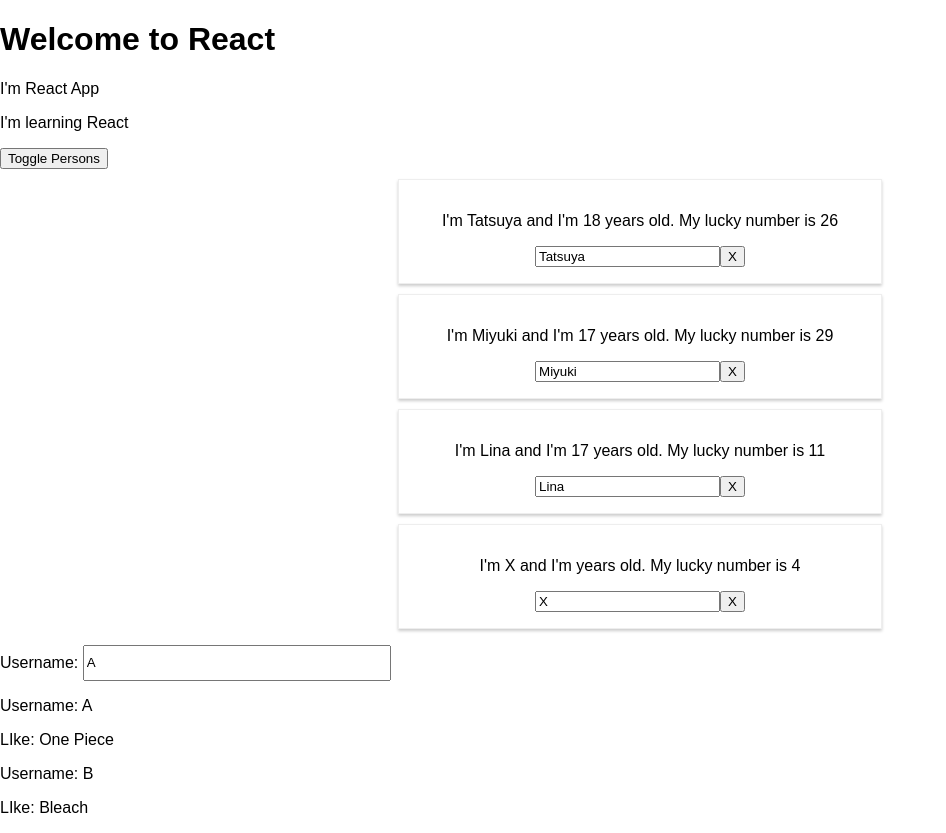
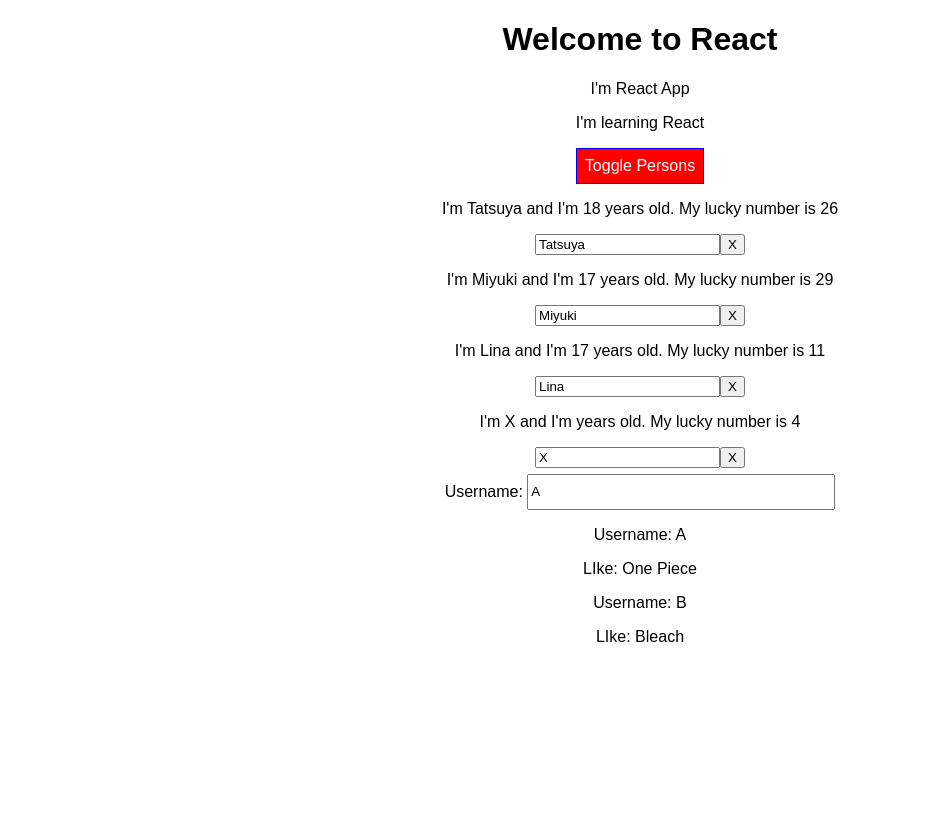
Before and after one commit to girishkumaramanchi/react-comple-guide, a React app: page / in a window 1280 px wide. Both pictures are taken after a click on the button "Toggle Persons". Shown: the whole page, without its empty margins (0-946 px from the left). After the commit the page ends 800 px from the top, so only its background shows below. Built offline with nearby package versions, Linux system fonts and the light colour scheme.

Commit message:
used CSS modules

```diff
--- a/src/App.css
+++ b/src/App.css
@@ -21,6 +21,14 @@
 .button:hover {
     background-color: lightgreen;
     color: black;
+}
+
+.button.Red {
+  background-color: red;
+}
+
+.button.Red:hover {
+  background-color: coral;
 }
 
 /* .App-logo {
--- a/src/App.js
+++ b/src/App.js
@@ -1,11 +1,11 @@
 import React, { Component } from 'react';
 // import Radium, { StyleRoot } from "radium";
-import Styled from "styled-components";
+// import Styled from "styled-components";
 import Person from "./Person/Person"
 import UserInput from "./User/UseInput"
 import UserOutput from "./User/UserOutput"
 // import logo from './logo.svg';
-import './App.css';
+import appClasses from './App.css';
 
 class App extends Component {
   state = {
@@ -104,18 +104,20 @@
         // color:'blue'
       };
 
-      const StyledButton = Styled.button`
-        background-color: ${props => props.alt ? 'red' : 'green'};
-        color: white;
-        font: inherit;
-        border: 1px solid blue;
-        padding: 8px;
-        cursor: pointer;
-        &:hover {
-          background-color: ${props => props.alt ? 'lightcoral' : 'lightgreen'};
-          color: black;
-        }
-      `;
+      let btnClass = [appClasses.button]
+
+      // const StyledButton = Styled.button`
+      //   background-color: ${props => props.alt ? 'red' : 'green'};
+      //   color: white;
+      //   font: inherit;
+      //   border: 1px solid blue;
+      //   padding: 8px;
+      //   cursor: pointer;
+      //   &:hover {
+      //     background-color: ${props => props.alt ? 'lightcoral' : 'lightgreen'};
+      //     color: black;
+      //   }
+      // `;
 
     let persons = null;
 
@@ -125,6 +127,7 @@
       //   backgroundColor:"lightcoral",
       //   color:"black"
       // }
+      btnClass.push(appClasses.Red);
       persons = (
         <div>
           {this.state.persons.map((person, index) =>{
@@ -157,15 +160,15 @@
      const classes = [];
 
      if(this.state.persons.length <= 2){
-      classes.push("red");      // classes = ["red"]
+      classes.push(appClasses.red);      // classes = ["red"]
      }
      if(this.state.persons.length <= 1){
-       classes.push("bold");    // classes = ["red", "bold"]
+       classes.push(appClasses.bold);    // classes = ["red", "bold"]
      }
 
     return (
       // <StyleRoot>
-        <div className="App">
+        <div className={appClasses.App}>
           {/* <img src={logo} className="App-logo" alt="logo" /> */}
           <h1 className="App-title">Welcome to React</h1>
           <p>I'm React App</p>
@@ -174,7 +177,7 @@
           {/* <button style={buttonStyle} onClick={() =>this.switchNameHandler("Shiba Tatsuya")}>Switch Name</button> */}
           {/* <StyledButton alt={this.state.showPersons} onClick={this.togglePesonsHandler}> */}
             {/* <button style={buttonStyle} onClick={this.togglePesonsHandler}> */}
-            <button className="button" onClick={this.togglePesonsHandler}>
+            <button className={btnClass.join(" ")} onClick={this.togglePesonsHandler}>
               Toggle Persons
             </button>
           {/* </StyledButton> */}
--- a/src/Person/Person.css
+++ b/src/Person/Person.css
@@ -1,8 +1,8 @@
-/* .Person{
+.Person{
     width: 60%;
     margin: 10px auto;
     border: 1px solid #eee;
     box-shadow: 0 2px 3px #ccc;
     padding: 16px;
     text-align: center;
-} */
+}
--- a/src/Person/Person.js
+++ b/src/Person/Person.js
@@ -1,21 +1,21 @@
 import React from "react"
 // import Radium from "radium"
-import Styled from "styled-components"
-// import "./Person.css";
+// import Styled from "styled-components"
+import "./Person.css";
 
-const StyledDiv = Styled.div`
-    width: 60%;
-    margin: 10px auto;
-    border: 1px solid #eee;
-    box-shadow: 0 2px 3px #ccc;
-    padding: 16px;
-    text-align: center;
+// const StyledDiv = Styled.div`
+//     width: 60%;
+//     margin: 10px auto;
+//     border: 1px solid #eee;
+//     box-shadow: 0 2px 3px #ccc;
+//     padding: 16px;
+//     text-align: center;
 
-    @media (min-width: 500px) {
-        width:450px
-    }
+//     @media (min-width: 500px) {
+//         width:450px
+//     }
 
-`;
+// `;
 
 const person = (props) => {
 
@@ -26,15 +26,15 @@
     };
 
     return(
-        <StyledDiv>
-        {/* <div className="Person" style={style} > */}
+        // <StyledDiv>
+        <div className="Person" style={style} >
             <p onClick={props.click}>I'm {props.name} and I'm {props.age} years old. My lucky number is {Math.floor(Math.random() * 30)}</p>
             <p>{props.children}</p>
             <input type="text" onChange={props.change} value={props.name} />
             {/* <hr /> */}
             <button className="button">X</button>
-        {/* </div> */}
-        </StyledDiv>
+        </div>
+        // </StyledDiv>
     )
 }
 
```
